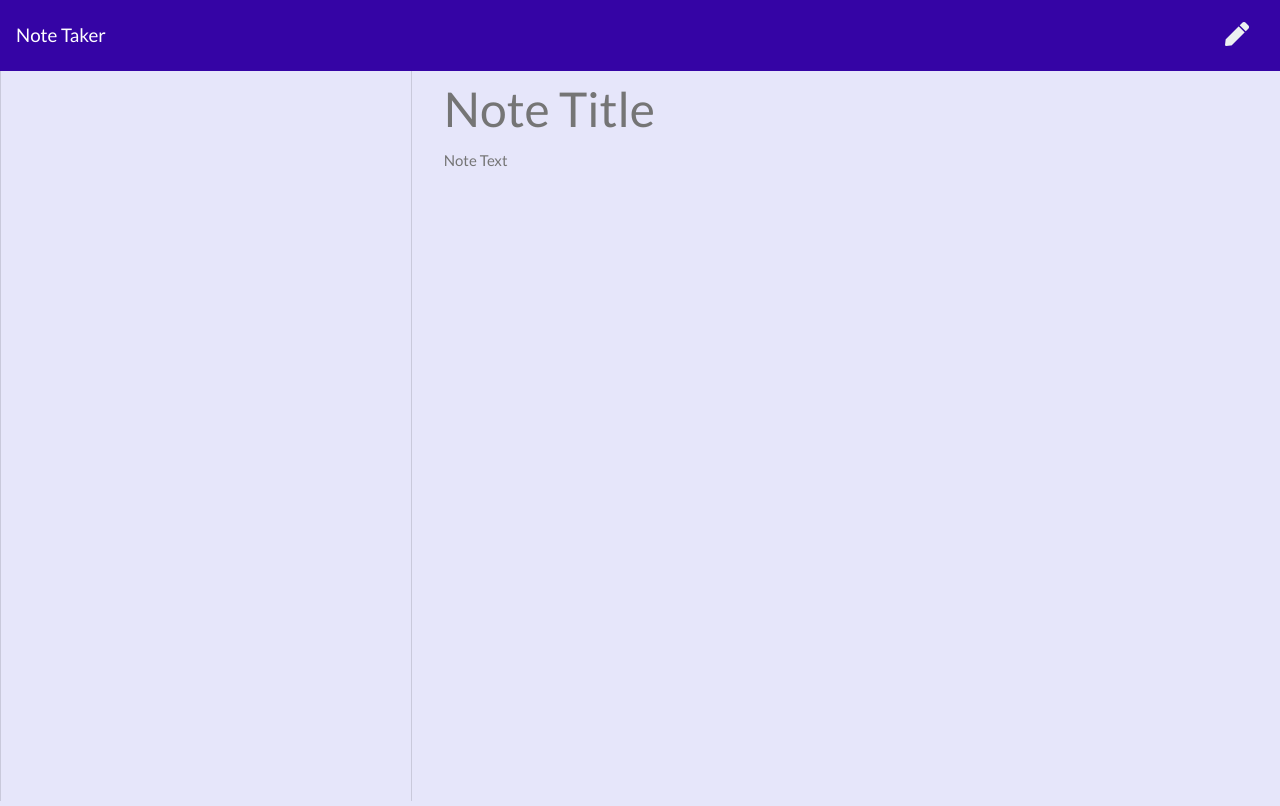
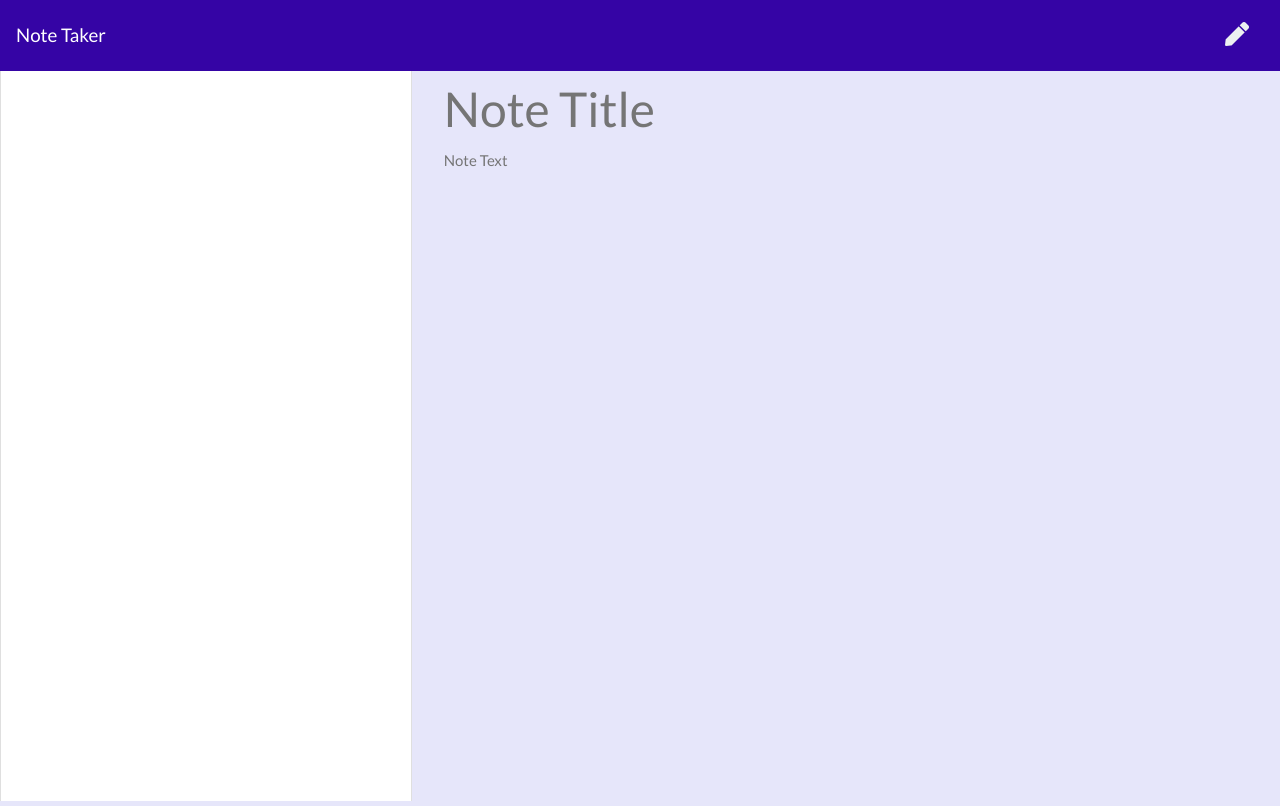
Before and after one commit to TheMimmzyy/Note_Taker, a website: page public/notes.html in a window 1280 px wide. Drawn offline with nearby package versions, Linux system fonts and the light colour scheme; no server answers.

Commit message:
added screenshots

```diff
--- a/public/assets/css/style.css
+++ b/public/assets/css/style.css
@@ -61,13 +61,17 @@ html, body {
 }
 
 .list-container .list-group,
-.list-container .list-group-item:first-child,
+.list-container .list-group-item,
 .list-container .card {
-    background-color: lavender;
     border-top: none;
     border-top-right-radius: 0;
     border-top-left-radius: 0;
 }
+
+/* .list-container .list-group,
+.list-container .card {
+    background-color: lavender;
+} */
 
 .list-container i {
     font-size: 1.1rem;
```
Also changed, not shown: public/assets/images/newnote.png (added), public/assets/images/savednotes.png (added), readme.md.
